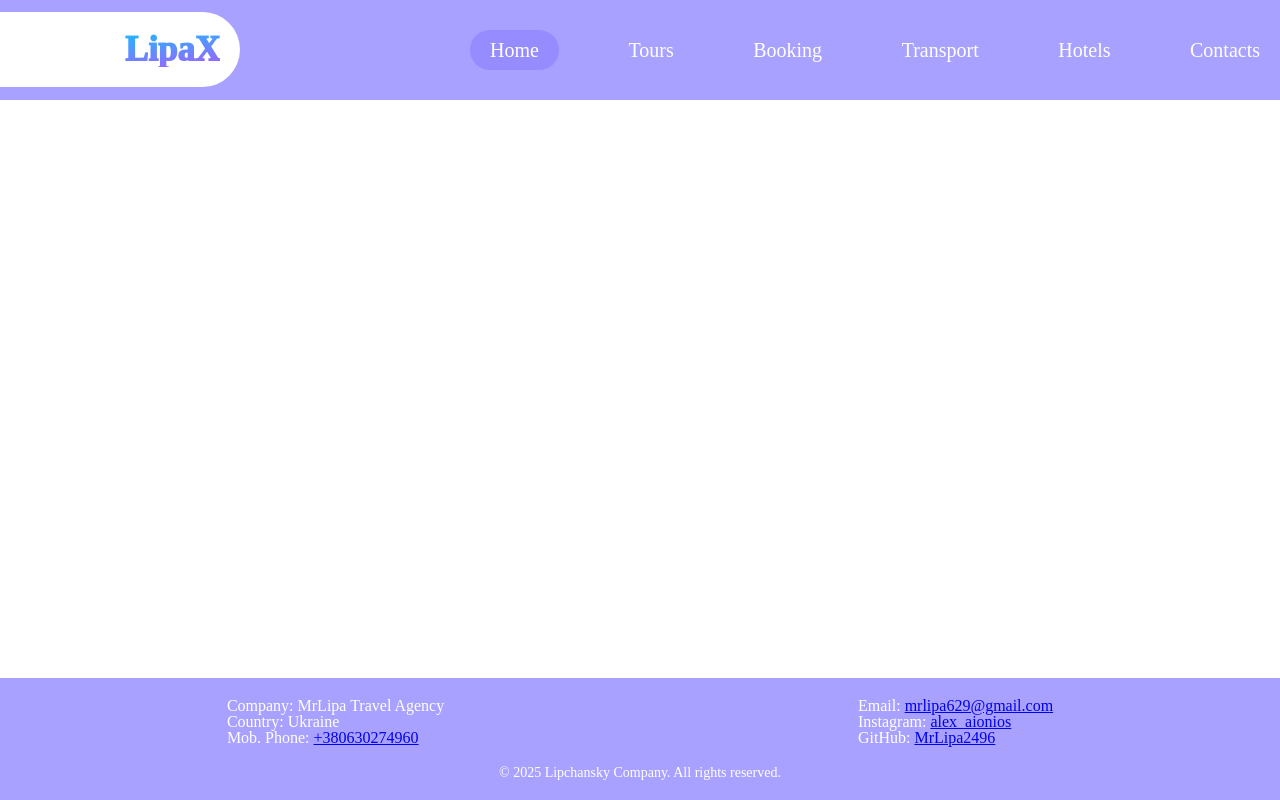
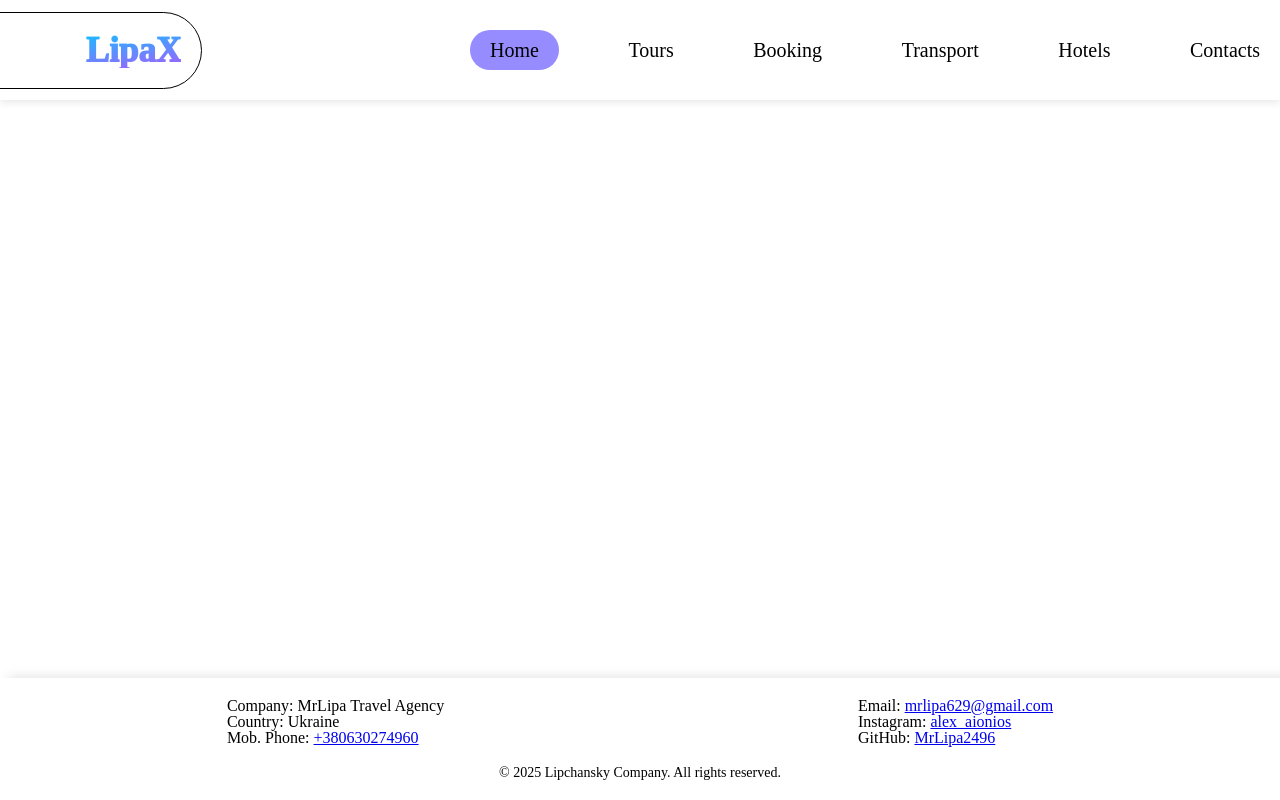
Before and after one commit to MrLipa2496/ModelPlatform, a React (Vite) app in the folder client/: page / in a window 1280 px wide. Built offline with nearby package versions, Linux system fonts and the light colour scheme; a web font is replaced by a local one.

Commit message:
Upgrade background-color in Header & Footer

```diff
--- a/client/src/pages/BasePage/Footer/Footer.module.sass
+++ b/client/src/pages/BasePage/Footer/Footer.module.sass
@@ -1,10 +1,10 @@
-$main-color: #a9a1ff
+$main-color: #ffffff
 
 .footerWrapper
     padding: 20px
     background-color: $main-color
     margin-top: auto
-    color: white
+    box-shadow: 10px 0 10px 2px  rgba(0,0,0,0.1)
 
     @media (max-width: 600px)
         padding: 10px
--- a/client/src/pages/BasePage/Header/Header.module.sass
+++ b/client/src/pages/BasePage/Header/Header.module.sass
@@ -1,4 +1,4 @@
-$main-color: #a9a1ff
+$main-color: #ffffff
 
 .headerWrapper
     display: flex
@@ -8,10 +8,11 @@ $main-color: #a9a1ff
     background-color: $main-color
     font-size: 20px
     position: relative
+    box-shadow: 0 2px 8px rgba(0,0,0,0.1)
 
 .headerLogoWrapper
-    background-color: white
-    max-width: 290px
+    border: 1px solid black
+    max-width: 250px
     width: 100%
     text-align: right
     padding: 20px
@@ -42,7 +43,7 @@ $main-color: #a9a1ff
 
 .navLink
     text-decoration: none
-    color: white
+    color: #000
     padding: 10px
     width: 100%
 
@@ -72,7 +73,6 @@ $main-color: #a9a1ff
     background-color: inherit
     border: none
     font-size: 26px
-    color: white
     cursor: pointer
     margin-right: 20px
     padding: 10px
```
